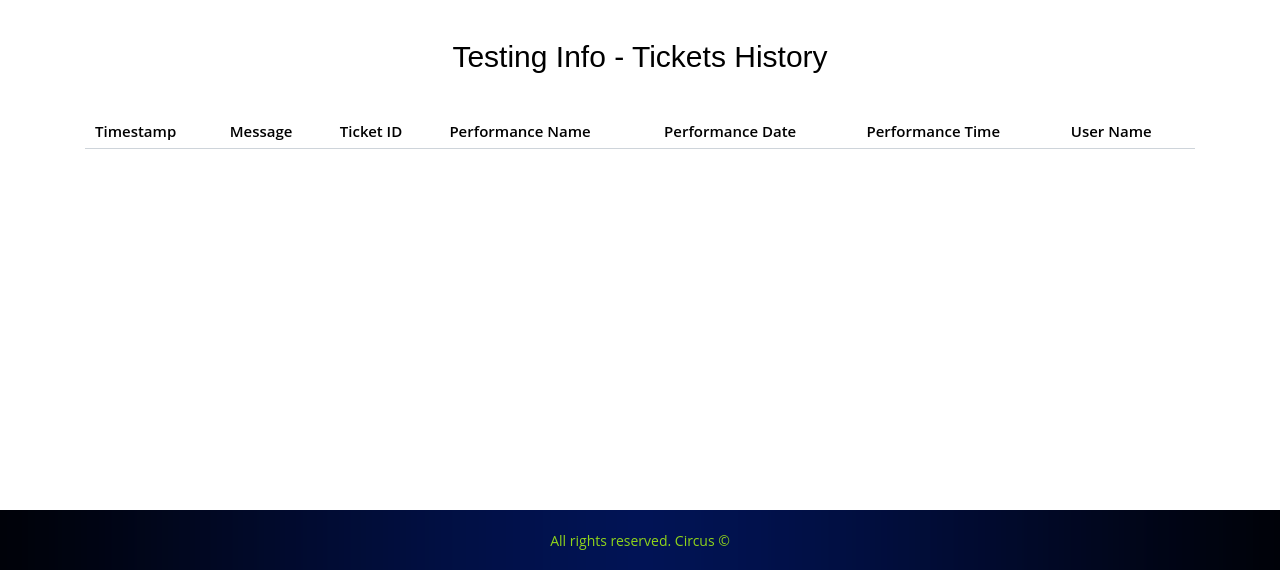
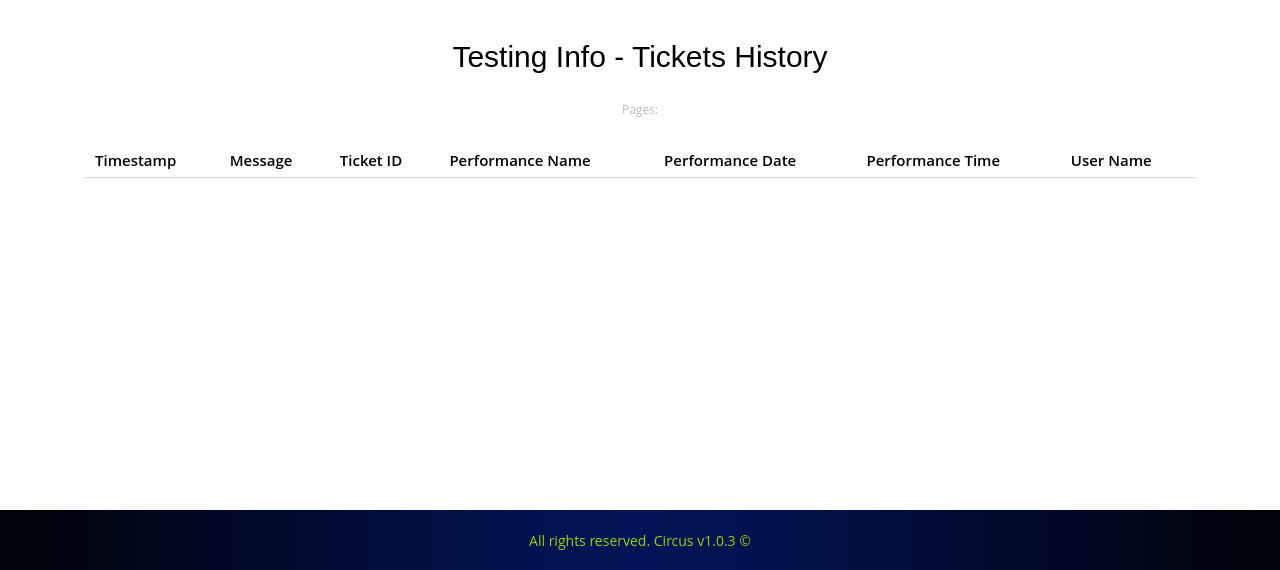
Before and after one commit to Ypurek/Circus-Ticket-App, a Django app: page /testing/history/ in a window 1280 px wide. Shown: the part 230-800 px from the top of the page. Run offline with Django 3.2, Linux system fonts and the light colour scheme; data that the repository does not hold is empty; some web fonts are replaced.

Commit message:
ticket history update

```diff
--- a/assets/style.css
+++ b/assets/style.css
@@ -298,3 +298,9 @@
 	.removeItem {padding:5px 10px 3px; color:red !important; font-weight:bold; text-decoration:none !important; display:inline-block;}
 	.removeItemMobile {display:none;}
 }
+
+.pageLinks {text-align:center; padding:0 0 25px; margin:-15px 0 0;}
+.pageLinks span {color:#bbb; font-size:12px; display:inline-block;}
+.pageLinks a {color:#bbb; font-size:12px; padding:0 2px; display:inline-block;}
+.pageLinks a.current {color:#222;}
+.pageLinks a:hover {color:#666; text-decoration:none !important;}
--- a/core/processing/ticket_operations.py
+++ b/core/processing/ticket_operations.py
@@ -29,4 +29,4 @@
 
 
 def get_ticket_history():
-    return TicketHistory.objects.all()
+    return TicketHistory.objects.all().order_by('-id')
--- a/ui/templates/base.html
+++ b/ui/templates/base.html
@@ -34,7 +34,7 @@
 </div>
 <div class='footer'>
     <div class='container'>
-        All rights reserved. Circus &copy;
+        All rights reserved. Circus v1.0.3 &copy;
     </div>
 </div>
 </body>
--- a/ui/templates/buy.html
+++ b/ui/templates/buy.html
@@ -57,7 +57,7 @@
                                     <option value=''></option>
                                     {% for feature in features %}
                                         <option value='{{ feature.name }}'>{{ feature.name }}
-                                            - {{ feature.price }}</option>
+                                            - {{ feature.price|floatformat }}</option>
                                     {% endfor %}
                                 </select>
                                 <div class='errorText'>Error Text</div>
@@ -89,7 +89,7 @@
             <tbody class='cTbody'>
             <tr class='cRow'>
                 <td class='cTd cTdName'>Total tickets to buy</td>
-                <td class='cTd cTdValue'>{{ tickets.count }}</td>
+                <td class='cTd cTdValue ticketsCount'>{{ tickets.count }}</td>
             </tr>
             <tr class='cRow'>
                 <td class='cTd cTdName'>Total price</td>
@@ -250,6 +250,7 @@
             for (key in data.tickets) {
                 $('.ticket_' + key).html(data.tickets[key])
             }
+            $('.ticketsCount').html(Object.keys(data.tickets).length);
             $('.totalPrice').html(data.totalPrice);
             $('.totalDiscount').html(data.totalDiscount);
             $('.finalPrice').html(data.finalPrice);
--- a/ui/templates/receipt.html
+++ b/ui/templates/receipt.html
@@ -41,7 +41,7 @@
                 </tr>
                 <tr class='rRow'>
                     <td class='rTd'>Got +1% discount</td>
-                    <td class='rTd'>{{ receipt.is_lucky }}</td>
+                    <td class='rTd'>{%  if receipt.is_lucky  %} Yes {% else %} No {% endif %}</td>
                 </tr>
                 <tr class='rRow'>
                     <td class='rTd'>Tickets bought</td>
--- a/ui/templates/testing/ticket_history.html
+++ b/ui/templates/testing/ticket_history.html
@@ -4,6 +4,12 @@
     <div class='title'>Testing Info - Tickets History</div>
     <div class="container">
 
+        <div class="pageLinks">
+            <span>Pages:</span>
+            {% for page in pages %}
+                <a href="/testing/history/{{ page }}" {% if current == page %} class='current' {% endif %}>{{ page }}</a>
+            {% endfor %}
+        </div>
         <div class='row-sm'>
             <table class='rTable ticketTable'>
                 <thead class='rThead'>
--- a/ui/templates/user_info.html
+++ b/ui/templates/user_info.html
@@ -39,8 +39,8 @@
             </div>
             <div class='clr'></div>
             <div class='btnBox twoBtn'>
-                <button class='defBtn updateInfo' name='updateInfo'>Update Info</button>
-                <button class='defBtn refreshInfo' name='refreshInfo'>Refresh Info</button>
+                <button class='defBtn updateInfo' name='updateInfo'>Update</button>
+                <button class='defBtn refreshInfo' name='refreshInfo'>Refresh</button>
             </div>
         </div>
     </div>
--- a/ui/testing_views.py
+++ b/ui/testing_views.py
@@ -34,7 +34,17 @@
     return render(request, 'testing/discounts.html', context)
 
 
-def ticket_history_view(request):
-    context = {'history': processing.get_ticket_history()}
+def ticket_history_view(request, number=1):
+    if number < 1:
+        number = 1
+    LIM = 10
+    records = processing.get_ticket_history()
+    num = int(len(records) / LIM)
+    if num == 0:
+        context = {'history': records}
+    else:
+        context = {'history': records[(number-1)*LIM:number*LIM],
+                   'pages': [x+1 for x in range(num+1)],
+                   'current': number}
 
     return render(request, 'testing/ticket_history.html', context)
--- a/ui/urls.py
+++ b/ui/urls.py
@@ -20,6 +20,7 @@
     path('testing/cards/', testing_views.credit_card_view),
     path('testing/discounts/', testing_views.discount_view),
     path('testing/history/', testing_views.ticket_history_view),
+    path('testing/history/<int:number>', testing_views.ticket_history_view),
 
     path('400/', error_views.error400_view),
     path('403/', error_views.error403_view),
```
